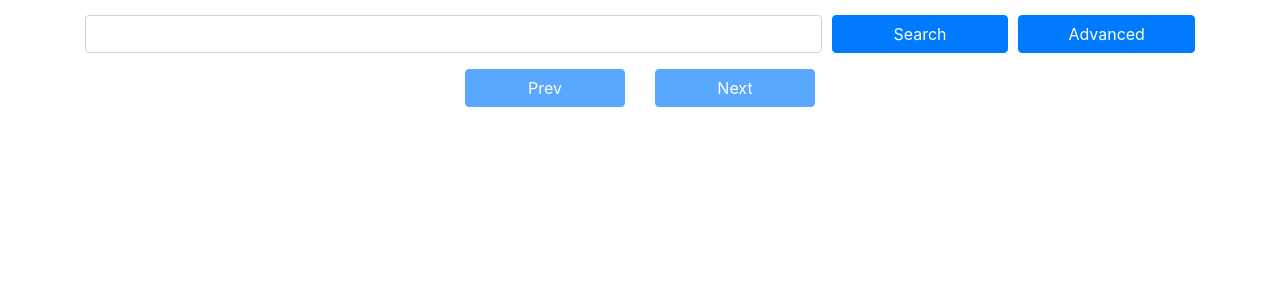
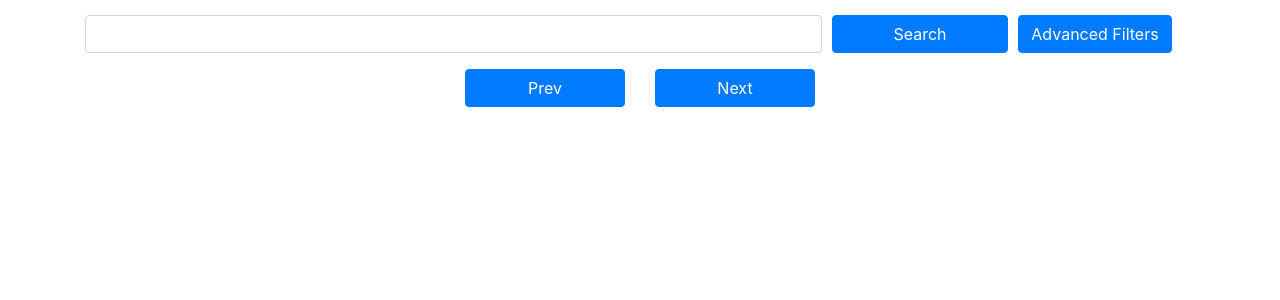
Before and after one commit to noahschrader/charity-search-engine, a Django app: page /search/ in a window 1280 px wide. Shown: the top 300 px of the page. Run offline with Django 3.2, Linux system fonts and the light colour scheme; data that the repository does not hold is empty.

Commit message:
Created the Advanced filters modal and created a basic form for filters input

```diff
--- a/templates/main/search.html
+++ b/templates/main/search.html
@@ -1,33 +1,70 @@
 {% extends "base.html" %}
 {% block content %}
-    <form action="{% url 'search' %}" method="get">
+    <form action="{% url 'search' %}" method="post">
+        {% csrf_token %}
         <div class="form-row" style="padding-top: 15px">
             <div class="form-group col-md-8">
-                <input type="text" class="form-control" name="q" value="{{ search }}">
+                <input type="text" class="form-control" name="search" value="{{ search }}">
             </div>
             <div class="form-group col-md-2">
                 <button type="submit" class="btn btn-block btn-primary" data-toggle="tooltip" data-placement="bottom">Search</button>
             </div>
             <div class="form-group col-md-2">
-                <button type="submit" class="btn btn-block btn-primary" data-toggle="tooltip" data-placement="bottom">Advanced</button>
+                <!-- Button trigger modal -->
+<button type="button" class="btn btn-primary" data-toggle="modal" data-target="#exampleModal">
+  Advanced Filters
+</button>
+
+<!-- Modal -->
+<div class="modal fade" id="exampleModal" tabindex="-1" aria-labelledby="exampleModalLabel" aria-hidden="true">
+  <div class="modal-dialog">
+    <div class="modal-content">
+      <div class="modal-header">
+        <h5 class="modal-title" id="exampleModalLabel">Advanced Filters</h5>
+        <button type="button" class="close" data-dismiss="modal" aria-label="Close">
+          <span aria-hidden="true">&times;</span>
+        </button>
+      </div>
+      <div class="modal-body">
+        <form>
+            <label>City</label>
+            <input type="text" name="city"><br>
+            <label>State</label>
+            <input type="text" name="state"><br>
+            <label>Zipcode</label>
+            <input type="search" name="zipcode"><br>
+            <label>Sort</label>
+            <input type = "text" name ="sort"><br>
+            <label>Scope</label>
+            <input type = "text" name ="scope"><br>
+            <label>Search Type</label>
+            <input type ="search" name ="searchtype"><br>
+        </form>
+      </div>
+      <div class="modal-footer">
+        <button type="button" class="btn btn-secondary" data-dismiss="modal">Close</button>
+        <button type="button" class="btn btn-primary">Save changes</button>
+      </div>
+    </div>
+  </div>
+</div>
             </div>
+            <script>
+            $('#exampleModal').on('shown.bs.modal', function () {
+            $('#exampleModalLabel').trigger('focus') })
+            </script>
         </div>
     </form>
-        {% for charity in charities %}
-            <div class="form-group" style="font-weight: bold"><a href="{{ charity.websiteURL }}">{{ charity.charityName }}</a></div>
-            <div class="form-group">{{ charity.mission }}</div>
-        {% endfor %}
+    {% for charity in charities %}
+        <div class="form-group" style="font-weight: bold"><a href="{{ charity.websiteURL }}">{{ charity.charityName }}</a></div>
+        <div class="form-group">{{ charity.mission }}</div>
+    {% endfor %}
         <div class="row justify-content-center">
-            <input type="hidden" name="pageNum" value="{{ pageNum }}">
             <div class="form-group col-md-2">
-                <a href="{% url 'search' %}?q={{ search }}&pageNum={{ pageNum|add:-1 }}">
-                    <button type="submit" name="test" class="btn btn-block btn-primary" {% if pageNum == 1 %}disabled{% endif %}>Prev</button>
-                </a>
+                <button type="submit" class="btn btn-block btn-primary" data-toggle="tooltip" data-placement="bottom">Prev</button>
             </div>
             <div class="form-group col-md-2">
-                <a href="{% url 'search' %}?q={{ search }}&pageNum={{ pageNum|add:1 }}">
-                    <button type="submit" class="btn btn-block btn-primary"{% if not hasNext %}disabled{% endif %}>Next</button>
-                </a>
+                <button type="submit" class="btn btn-block btn-primary" data-toggle="tooltip" data-placement="bottom">Next</button>
             </div>
         </div>
 {% endblock  %}
```
